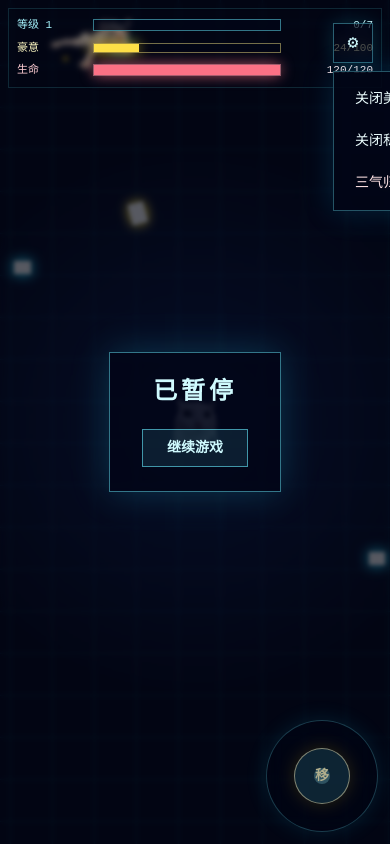
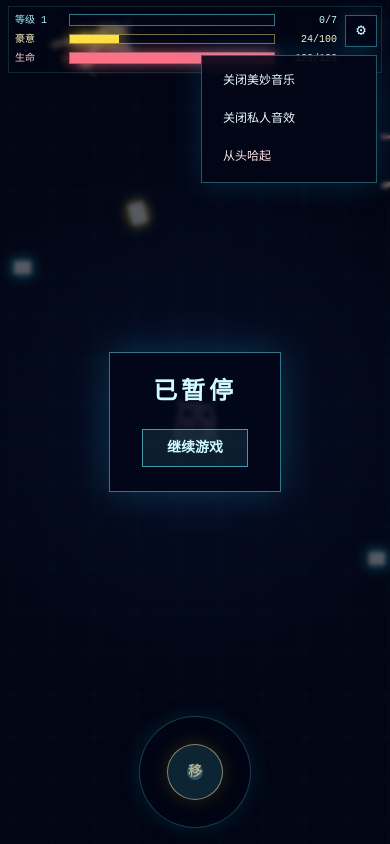
Before and after one commit to cyclone0409/jimi-survivor, a Next.js app: page /game in a window 390 px wide. Both pictures are taken after a click on the button "设置". Built offline with nearby package versions, Linux system fonts and the light colour scheme.

Commit message:
Improve portrait mobile layout and audio handling

```diff
--- a/src/app/game/page.tsx
+++ b/src/app/game/page.tsx
@@ -429,6 +429,11 @@ function musicTrackForTier(tier: number): MusicTrack {
   return tier >= 4 ? "bgm4" : tier >= 3 ? "bgm3" : tier >= 2 ? "bgm2" : "bgm1";
 }
 
+function cameraAnchorY(height: number) {
+  if (typeof window !== "undefined" && window.matchMedia("(pointer: coarse)").matches) return height * 0.64;
+  return height / 2;
+}
+
 function isEnemyInView(game: Game, enemy: Enemy) {
   const padding = enemy.renderSize * 0.5;
   return (
@@ -626,11 +631,12 @@ export default function GamePage() {
     game.player.x = clamp(game.player.x, game.player.hitbox, game.worldWidth - game.player.hitbox);
     game.player.y = clamp(game.player.y, game.player.hitbox, game.worldHeight - game.player.hitbox);
     game.cameraX = clamp(game.player.x - game.width / 2, 0, Math.max(0, game.worldWidth - game.width));
-    game.cameraY = clamp(game.player.y - game.height / 2, 0, Math.max(0, game.worldHeight - game.height));
+    game.cameraY = clamp(game.player.y - cameraAnchorY(game.height), 0, Math.max(0, game.worldHeight - game.height));
   }, []);
 
   const switchMusic = useCallback((track: MusicTrack) => {
     const audio = audioRef.current;
+    if (gameRef.current.phase === "gameover") return;
     if (audio.currentTrack === track) return;
     if (audio.haoBgmActive) {
       audio.pausedTrack = track;
@@ -686,6 +692,7 @@ export default function GamePage() {
         next.currentTime = 0;
         next.volume = 0;
         audio.currentTrack = previousTrack;
+        if (gameRef.current.phase === "gameover") return;
         const index = MUSIC_ORDER.indexOf(track);
         const fallbackTrack = MUSIC_ORDER[(index + 1) % MUSIC_ORDER.length] || "bgm1";
         if (fallbackTrack !== track) window.setTimeout(() => switchMusic(fallbackTrack), 0);
@@ -702,6 +709,7 @@ export default function GamePage() {
     for (const track of Object.values(audio.bgm)) {
       if (!track) continue;
       track.pause();
+      track.currentTime = 0;
       track.volume = 0;
     }
     audio.haoBgmActive = true;
@@ -783,11 +791,12 @@ export default function GamePage() {
 
   const unlockMusic = useCallback(() => {
     const audio = audioRef.current;
-    if (!musicEnabledRef.current || audio.haoBgmActive) return;
+    if (!musicEnabledRef.current || audio.haoBgmActive || gameRef.current.phase === "gameover") return;
     const trackKey = audio.currentTrack || "bgm1";
     const currentAudio = audio.bgm[trackKey];
     if (!currentAudio) return;
     audio.currentTrack = trackKey;
+    if (currentAudio.readyState === HTMLMediaElement.HAVE_NOTHING) currentAudio.load();
     currentAudio.volume = currentAudio.volume || 0.42;
     currentAudio.play().catch(() => undefined);
   }, []);
@@ -1059,7 +1068,7 @@ export default function GamePage() {
       player.x = clamp(player.x + (input.x / len) * player.speed * speedMultiplier * dt, player.hitbox, game.worldWidth - player.hitbox);
       player.y = clamp(player.y + (input.y / len) * player.speed * speedMultiplier * dt, player.hitbox, game.worldHeight - player.hitbox);
       game.cameraX = clamp(player.x - game.width / 2, 0, Math.max(0, game.worldWidth - game.width));
-      game.cameraY = clamp(player.y - game.height / 2, 0, Math.max(0, game.worldHeight - game.height));
+      game.cameraY = clamp(player.y - cameraAnchorY(game.height), 0, Math.max(0, game.worldHeight - game.height));
       player.invincible = Math.max(0, player.invincible - dt);
 
       const plan = getSpawnPlan(game.time);
@@ -1784,12 +1793,16 @@ export default function GamePage() {
     window.addEventListener("keyup", up);
     window.addEventListener("pointerdown", unlockByPointer);
     window.addEventListener("touchstart", unlockByPointer, { passive: true });
+    window.addEventListener("touchend", unlockByPointer);
+    window.addEventListener("click", unlockByPointer);
     return () => {
       window.removeEventListener("resize", resizeCanvas);
       window.removeEventListener("keydown", down);
       window.removeEventListener("keyup", up);
       window.removeEventListener("pointerdown", unlockByPointer);
       window.removeEventListener("touchstart", unlockByPointer);
+      window.removeEventListener("touchend", unlockByPointer);
+      window.removeEventListener("click", unlockByPointer);
     };
   }, [choices, chooseSkill, resizeCanvas, selectedChoice, togglePause, unlockMusic]);
 
@@ -1846,33 +1859,33 @@ export default function GamePage() {
         </h1>
       </div>
 
-      <section className="pointer-events-none absolute left-0 top-0 z-10 w-full p-2 pt-[max(0.5rem,env(safe-area-inset-top))] sm:p-4">
-        <div className="grid max-w-[min(620px,calc(100vw-1rem))] gap-2 text-[11px] text-cyan-50 sm:grid-cols-[minmax(260px,520px)_auto] sm:items-start">
-          <div className="space-y-1.5 border border-cyan-300/15 bg-slate-950/28 p-2 backdrop-blur-[2px] sm:p-3">
-            <div className="flex items-center gap-3">
-              <span className="min-w-16 text-cyan-200">等级 {hud.level}</span>
+      <section className="pointer-events-none absolute left-0 top-0 z-10 w-full p-2 pt-[max(0.35rem,env(safe-area-inset-top))] sm:p-4">
+        <div className="grid max-w-[calc(100vw-0.75rem)] gap-1.5 text-[10px] text-cyan-50 sm:max-w-[min(620px,calc(100vw-1rem))] sm:grid-cols-[minmax(260px,520px)_auto] sm:items-start sm:text-[11px]">
+          <div className="relative space-y-1 border border-cyan-300/15 bg-slate-950/25 p-1.5 pr-11 backdrop-blur-[2px] sm:space-y-1.5 sm:p-3">
+            <div className="flex items-center gap-1.5 sm:gap-3">
+              <span className="min-w-12 text-cyan-200 sm:min-w-16">等级 {hud.level}</span>
               <div className="h-3 flex-1 border border-cyan-300/50 bg-slate-950/70">
                 <div className="h-full bg-cyan-300 shadow-[0_0_14px_rgba(103,232,249,0.8)]" style={{ width: `${expPercent}%` }} />
               </div>
-              <span className="min-w-20 text-right text-cyan-100">
+              <span className="min-w-14 text-right text-cyan-100 sm:min-w-20">
                 {hud.exp}/{hud.nextExp}
               </span>
             </div>
-            <div className="flex items-center gap-3">
-              <span className="min-w-16 text-yellow-100">豪意</span>
+            <div className="flex items-center gap-1.5 sm:gap-3">
+              <span className="min-w-12 text-yellow-100 sm:min-w-16">豪意</span>
               <div className="h-2.5 flex-1 border border-yellow-200/45 bg-slate-950/60">
                 <div className="h-full bg-yellow-300 shadow-[0_0_14px_rgba(250,204,21,0.75)]" style={{ width: `${haoPercent}%` }} />
               </div>
-              <span className="min-w-20 text-right text-yellow-100">
+              <span className="min-w-14 text-right text-yellow-100 sm:min-w-20">
                 {hud.haoWill}/{hud.haoWillMax}
               </span>
             </div>
-            <div className="flex items-center gap-3">
-              <span className="min-w-16 text-rose-200">生命</span>
+            <div className="flex items-center gap-1.5 sm:gap-3">
+              <span className="min-w-12 text-rose-200 sm:min-w-16">生命</span>
               <div className="h-3 flex-1 border border-rose-300/50 bg-slate-950/70">
                 <div className="h-full bg-rose-400 shadow-[0_0_14px_rgba(251,113,133,0.8)]" style={{ width: `${hpPercent}%` }} />
               </div>
-              <span className="min-w-20 text-right text-rose-100">
+              <span className="min-w-14 text-right text-rose-100 sm:min-w-20">
                 {hud.hp}/{hud.maxHp}
               </span>
             </div>
@@ -1885,17 +1898,17 @@ export default function GamePage() {
                 自在极意豪形态 {gameRef.current.player.haoModeTimer.toFixed(1)}s
               </div>
             )}
-            <div className="pointer-events-auto absolute right-2 top-[max(0.5rem,env(safe-area-inset-top))]">
+            <div className="pointer-events-auto absolute right-1 top-1 sm:right-2 sm:top-[max(0.5rem,env(safe-area-inset-top))]">
               <button
                 type="button"
                 aria-label="设置"
                 onClick={toggleSettings}
-                className="grid h-10 w-10 place-items-center border border-cyan-300/40 bg-slate-950/70 text-lg text-cyan-100 shadow-[0_0_20px_rgba(34,211,238,0.18)] backdrop-blur transition hover:border-yellow-200 hover:text-yellow-100"
+                className="grid h-8 w-8 place-items-center border border-cyan-300/40 bg-slate-950/70 text-base text-cyan-100 shadow-[0_0_20px_rgba(34,211,238,0.18)] backdrop-blur transition hover:border-yellow-200 hover:text-yellow-100 sm:h-10 sm:w-10 sm:text-lg"
               >
                 ⚙
               </button>
               {settingsOpen && (
-                <div className="absolute left-0 top-12 z-30 w-52 border border-cyan-300/35 bg-slate-950/90 p-2 text-sm text-cyan-50 shadow-[0_0_30px_rgba(14,165,233,0.2)] backdrop-blur">
+                <div className="absolute right-0 top-10 z-30 w-44 border border-cyan-300/35 bg-slate-950/90 p-2 text-xs text-cyan-50 shadow-[0_0_30px_rgba(14,165,233,0.2)] backdrop-blur sm:left-0 sm:right-auto sm:top-12 sm:w-52 sm:text-sm">
                   <button
                     type="button"
                     onClick={toggleMusic}
@@ -1915,7 +1928,7 @@ export default function GamePage() {
                     onClick={restart}
                     className="mt-1 block w-full border border-transparent px-3 py-2 text-left text-rose-100 transition hover:border-rose-300/40 hover:bg-rose-300/10"
                   >
-                    三气归来！
+                    从头哈起
                   </button>
                 </div>
               )}
@@ -1930,10 +1943,11 @@ export default function GamePage() {
         </div>
       </section>
 
-      <div className="absolute bottom-[max(0.75rem,env(safe-area-inset-bottom))] right-[max(0.75rem,env(safe-area-inset-right))] z-20 h-28 w-28 touch-none select-none landscape:h-32 landscape:w-32 [@media(pointer:fine)]:hidden">
+      <div className="absolute bottom-[max(1rem,env(safe-area-inset-bottom))] left-1/2 z-20 h-28 w-28 -translate-x-1/2 touch-none select-none sm:h-32 sm:w-32 [@media(pointer:fine)]:hidden">
         <div
           role="presentation"
           onPointerDown={(event) => {
+            unlockMusic();
             event.currentTarget.setPointerCapture(event.pointerId);
             setJoystickActive(true);
             updateJoystick(event);
--- a/src/app/globals.css
+++ b/src/app/globals.css
@@ -25,15 +25,3 @@ body {
 button {
   font: inherit;
 }
-
-@media (orientation: portrait) and (pointer: coarse) {
-  .game-landscape-stage {
-    position: fixed;
-    left: 0;
-    top: 0;
-    width: 100svh;
-    height: 100svw;
-    transform: rotate(90deg) translateY(-100%);
-    transform-origin: top left;
-  }
-}
```
